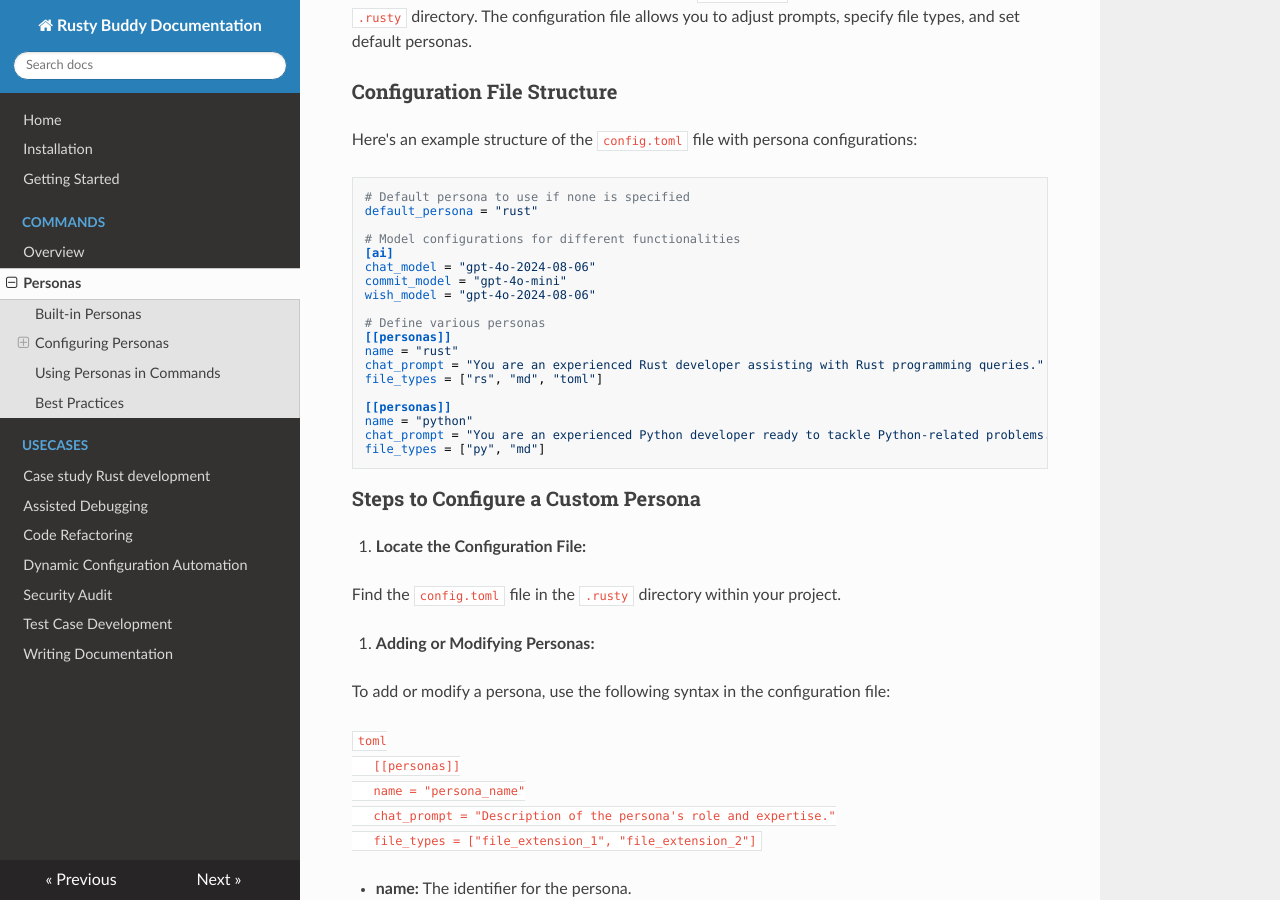
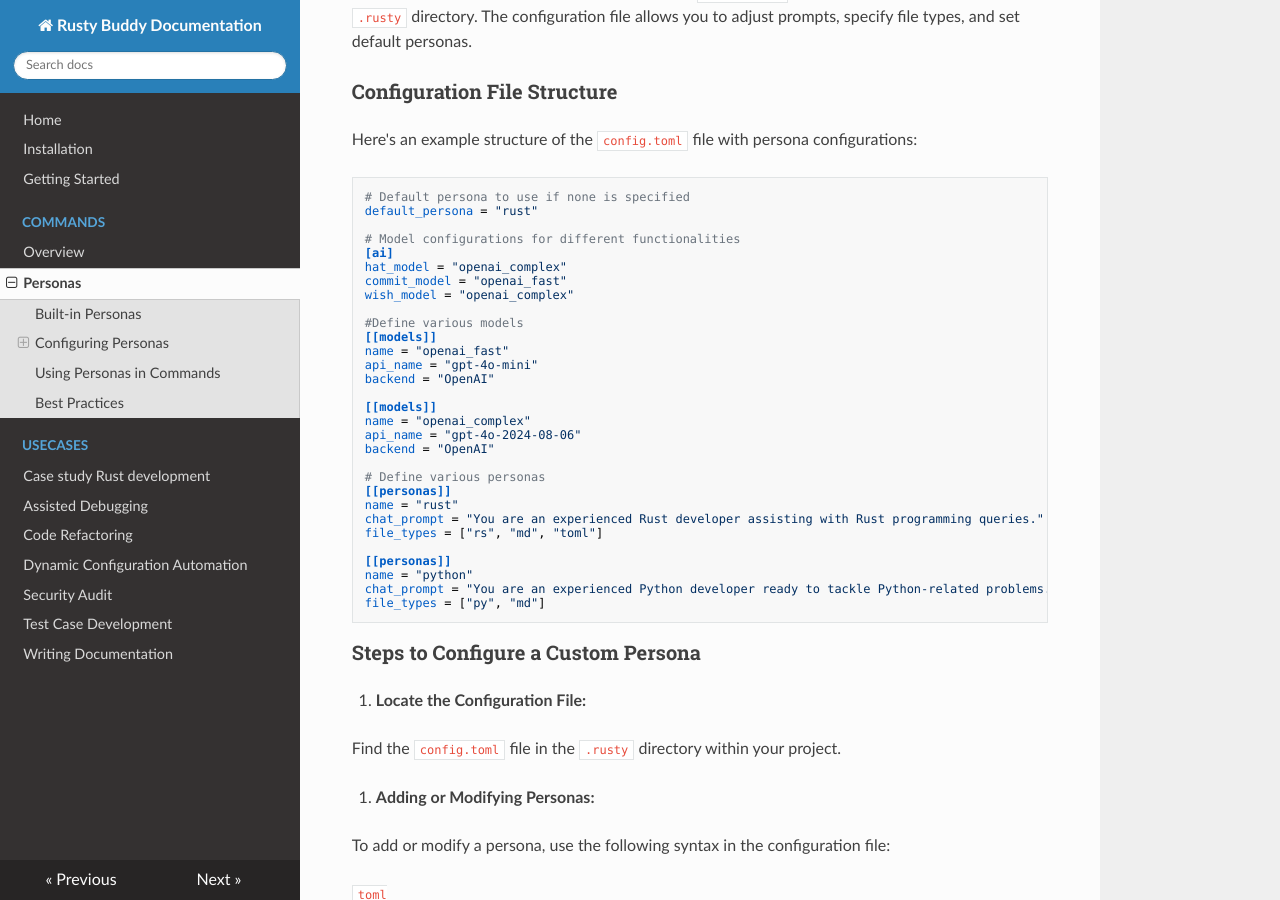
Before and after one commit to hg8496/rusty-buddy, an MkDocs documentation site: the page built from docs/docs/personas.md, in a window 1280 px wide and 900 px high, scrolled down 1012 px. Built offline with MkDocs 1.6.1, drawn with Linux system fonts in a browser that asks for light colours; nearby versions of some CDN libraries.

Commit message:
Update documentation to reflect the latest changes to the configuration

```diff
--- a/docs/docs/personas.md
+++ b/docs/docs/personas.md
@@ -37,9 +37,20 @@ default_persona = "rust"
 
 # Model configurations for different functionalities
 [ai]
-chat_model = "gpt-4o-2024-08-06"
-commit_model = "gpt-4o-mini"
-wish_model = "gpt-4o-2024-08-06"
+hat_model = "openai_complex"
+commit_model = "openai_fast"
+wish_model = "openai_complex"
+
+#Define various models
+[[models]]
+name = "openai_fast"
+api_name = "gpt-4o-mini"
+backend = "OpenAI"
+
+[[models]]
+name = "openai_complex"
+api_name = "gpt-4o-2024-08-06"
+backend = "OpenAI"
 
 # Define various personas
 [[personas]]
```
Also changed, not shown: docs/docs/installation.md (+0 -10 lines).
